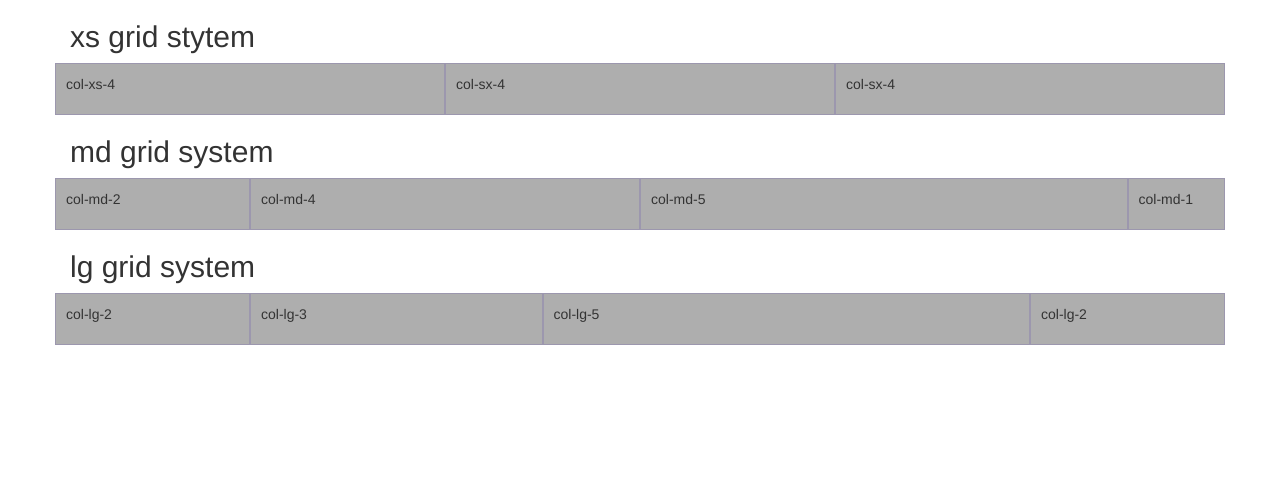
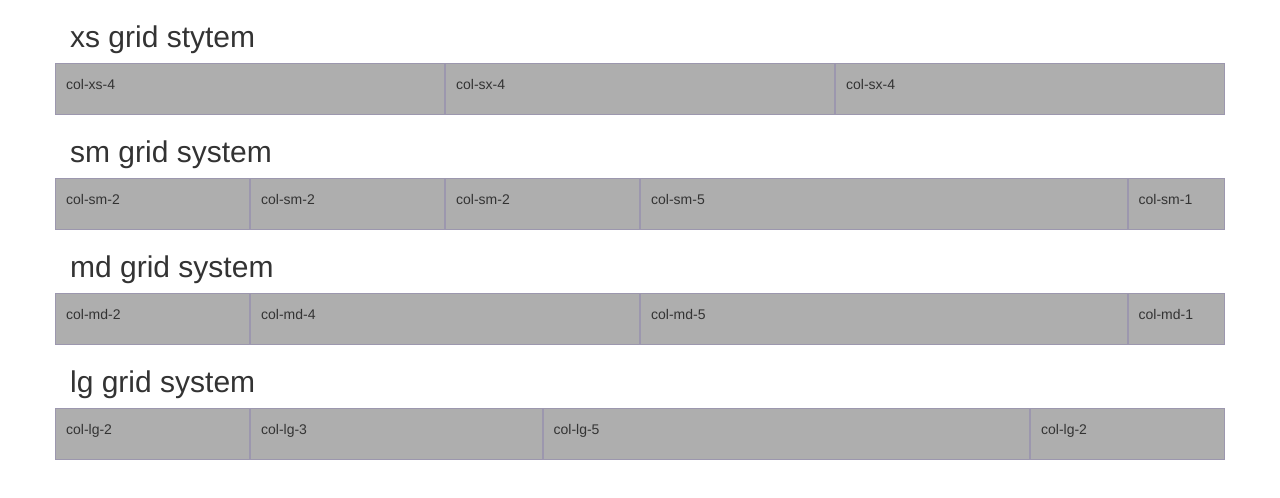
Before and after one commit to angeljiminian/gridsystem, a plain HTML site: page index.html in a window 1280 px wide. Drawn offline with Linux system fonts and the light colour scheme.

Commit message:
added small grid system

```diff
--- a/index.html
+++ b/index.html
@@ -19,7 +19,25 @@
 			<div class="col-xs-4">
 				<p>col-sx-4</p>
 			</div>
-		</div>  <!-- end of grid -->
+		</div>  <!-- end of xs grid -->
+		<h2>sm grid system</h2>
+		<div class="row show-grid">
+			<div class="col-sm-2">
+				<p>col-sm-2</p>
+			</div>
+			<div class="col-sm-2">
+				<p>col-sm-2</p>
+			</div>
+			<div class="col-sm-2">
+				<p>col-sm-2</p>
+			</div>
+			<div class="col-sm-5">
+				<p>col-sm-5</p>
+			</div>
+			<div class="col-sm-1">
+				<p>col-sm-1</p>
+			</div>
+		</div>	<!-- end of sm grid -->
 		<h2>md grid system</h2>
 		<div class="row show-grid">
 			<div class="col-md-2">
@@ -34,7 +52,7 @@
 			<div class="col-md-1">
 				<p>col-md-1</p>
 			</div>
-		</div>
+		</div>  <!-- end of md grid -->
 		<h2>lg grid system</h2>
 		<div class="row show-grid">
 			<div class="col-lg-2">
@@ -48,7 +66,7 @@
 			</div>
 			<div class="col-lg-2">
 				<p>col-lg-2</p>
-			</div>
+			</div>  <!-- end of lg grid -->
 	</div>      <!-- end of container -->
 </body>
 </html>
```
